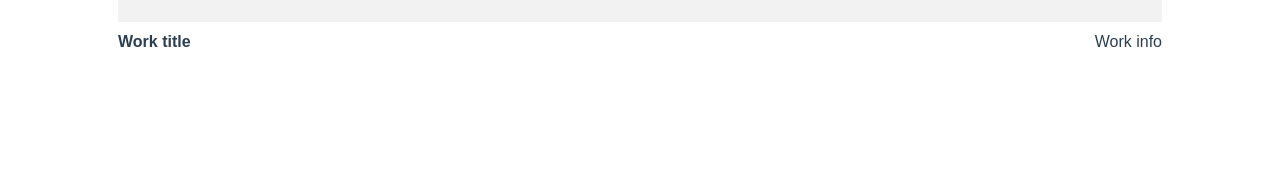
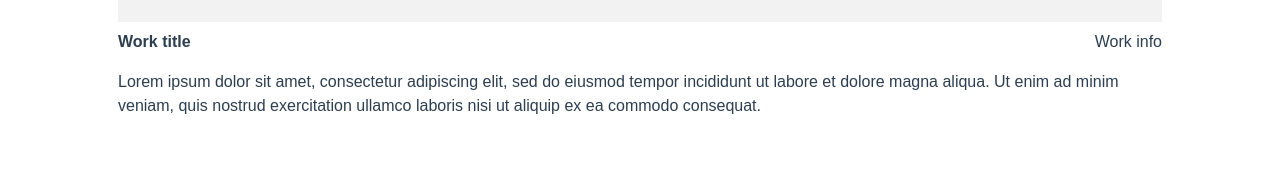
Before and after one commit to Antonius131/personal-website, a Vue app: page /works in a window 1280 px wide. Shown: the part 521-705 px from the top of the page. Built offline with nearby package versions, Linux system fonts and the light colour scheme.

Commit message:
add props to component

```diff
--- a/src/components/Slide.vue
+++ b/src/components/Slide.vue
@@ -15,6 +15,11 @@
             {{ info }}
          </p>
       </div>
+      <div class="col-12">
+         <p>
+            {{ description }}
+         </p>
+      </div>
    </div>
 </template>
 
@@ -24,7 +29,8 @@ export default {
       index: Number,
       title: String,
       imgSrc: String,
-      info: String
+      info: String,
+      description: String
    }
 }
 </script>
```
